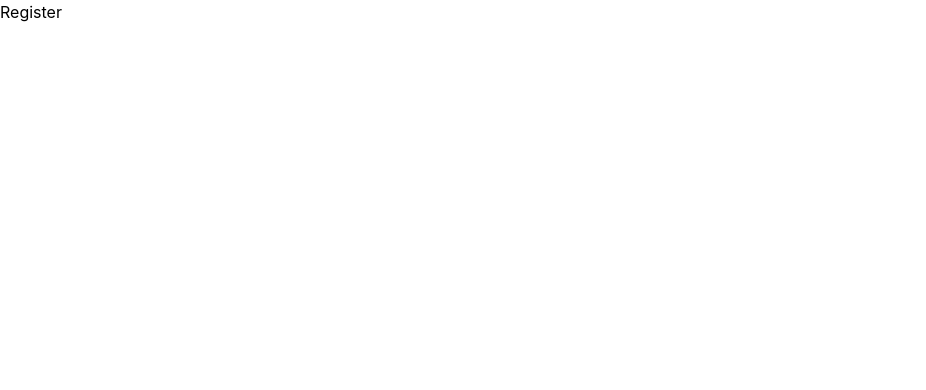
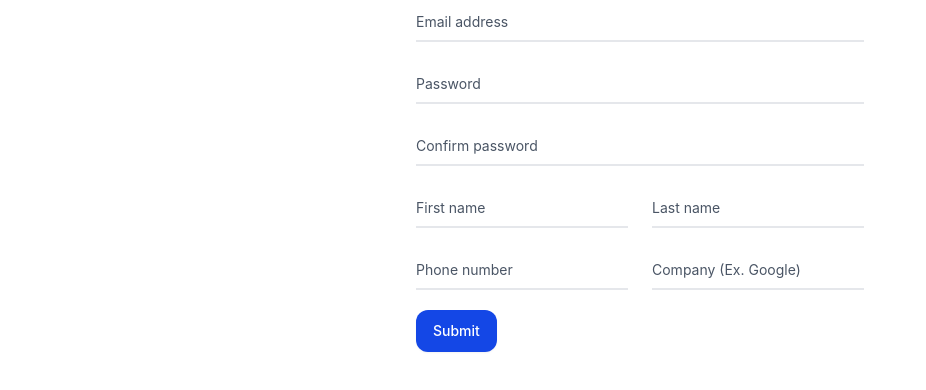
Before and after one commit to danhNg08101997/cybersoft-fiverr, a React (Vite) app: page /sign-up in a window 1280 px wide. Shown: the top 390 px of the page, without its empty margins (0-926 px from the left). Built offline with nearby package versions, Linux system fonts and the light colour scheme.

Commit message:
login page form

```diff
--- a/src/pages/auth/login/index.tsx
+++ b/src/pages/auth/login/index.tsx
@@ -1,7 +1,34 @@
-
 function Login() {
     return (
-        <div>Login</div>
+        <div className="flex items-center justify-center w-full">
+            <div className="flex-1">
+            <img src="https://fiverr-res.cloudinary.com/npm-assets/layout-service/standard.0638957.png" className="block object-fill max-h-full"/>
+            </div>
+            <form className="max-w-sm mx-auto">
+                <div className="mb-5">
+                    <label htmlFor="email" className="block mb-2.5 text-sm font-medium text-heading">Email</label>
+                    <input type="email" id="email"
+                           className="bg-neutral-secondary-medium border border-default-medium text-heading text-sm rounded-base focus:ring-brand focus:border-brand block w-full px-3 py-2.5 shadow-xs placeholder:text-body"
+                           placeholder="Enter email" required/>
+                </div>
+                <div className="mb-5">
+                    <label htmlFor="password" className="block mb-2.5 text-sm font-medium text-heading">Password</label>
+                    <input type="password" id="password"
+                           className="bg-neutral-secondary-medium border border-default-medium text-heading text-sm rounded-base focus:ring-brand focus:border-brand block w-full px-3 py-2.5 shadow-xs placeholder:text-body"
+                           placeholder="Enter password" required/>
+                </div>
+                <label htmlFor="remember" className="flex items-center mb-5">
+                    <input id="remember" type="checkbox" value=""
+                           className="w-4 h-4 border border-default-medium rounded-xs bg-neutral-secondary-medium focus:ring-2 focus:ring-brand-soft hover:cursor-pointer"
+                           required/>
+                    <p className="ms-2 text-sm font-medium text-heading select-none">Remember login</p>
+                </label>
+                <button type="submit"
+                        className="text-white bg-brand box-border border border-transparent hover:bg-brand-strong focus:ring-4 focus:ring-brand-medium shadow-xs font-medium leading-5 rounded-base text-sm px-4 py-2.5 focus:outline-none hover:cursor-pointer">Submit
+                </button>
+            </form>
+        </div>
+
     );
 }
 
--- a/src/pages/auth/register/index.tsx
+++ b/src/pages/auth/register/index.tsx
@@ -1,7 +1,72 @@
-
 function Register() {
     return (
-        <div>Register</div>
+
+
+        <form className="max-w-md mx-auto">
+            <div className="relative z-0 w-full mb-5 group">
+                <input type="email" name="floating_email" id="floating_email"
+                       className="block py-2.5 px-0 w-full text-sm text-heading bg-transparent border-0 border-b-2 border-default-medium appearance-none focus:outline-none focus:ring-0 focus:border-brand peer"
+                       placeholder=" " required/>
+                <label htmlFor="floating_email"
+                       className="absolute text-sm text-body duration-300 transform -translate-y-6 scale-75 top-3 -z-10 origin-[0] peer-focus:start-0 peer-focus:text-fg-brand peer-placeholder-shown:scale-100 peer-placeholder-shown:translate-y-0 peer-focus:scale-75 peer-focus:-translate-y-6 rtl:peer-focus:translate-x-1/4 rtl:peer-focus:left-auto">Email
+                    address</label>
+            </div>
+            <div className="relative z-0 w-full mb-5 group">
+                <input type="password" name="floating_password" id="floating_password"
+                       className="block py-2.5 px-0 w-full text-sm text-heading bg-transparent border-0 border-b-2 border-default-medium appearance-none focus:outline-none focus:ring-0 focus:border-brand peer"
+                       placeholder=" " required/>
+                <label htmlFor="floating_password"
+                       className="absolute text-sm text-body duration-300 transform -translate-y-6 scale-75 top-3 -z-10 origin-[0] peer-focus:start-0 peer-focus:text-fg-brand peer-placeholder-shown:scale-100 peer-placeholder-shown:translate-y-0 peer-focus:scale-75 peer-focus:-translate-y-6 rtl:peer-focus:translate-x-1/4 rtl:peer-focus:left-auto">Password</label>
+            </div>
+            <div className="relative z-0 w-full mb-5 group">
+                <input type="password" name="repeat_password" id="floating_repeat_password"
+                       className="block py-2.5 px-0 w-full text-sm text-heading bg-transparent border-0 border-b-2 border-default-medium appearance-none focus:outline-none focus:ring-0 focus:border-brand peer"
+                       placeholder=" " required/>
+                <label htmlFor="floating_repeat_password"
+                       className="absolute text-sm text-body duration-300 transform -translate-y-6 scale-75 top-3 -z-10 origin-[0] peer-focus:start-0 peer-focus:text-fg-brand peer-placeholder-shown:scale-100 peer-placeholder-shown:translate-y-0 peer-focus:scale-75 peer-focus:-translate-y-6 rtl:peer-focus:translate-x-1/4 rtl:peer-focus:left-auto">Confirm
+                    password</label>
+            </div>
+            <div className="grid md:grid-cols-2 md:gap-6">
+                <div className="relative z-0 w-full mb-5 group">
+                    <input type="text" name="floating_first_name" id="floating_first_name"
+                           className="block py-2.5 px-0 w-full text-sm text-heading bg-transparent border-0 border-b-2 border-default-medium appearance-none focus:outline-none focus:ring-0 focus:border-brand peer"
+                           placeholder=" " required/>
+                    <label htmlFor="floating_first_name"
+                           className="absolute text-sm text-body duration-300 transform -translate-y-6 scale-75 top-3 -z-10 origin-[0] peer-focus:start-0 peer-focus:text-fg-brand peer-placeholder-shown:scale-100 peer-placeholder-shown:translate-y-0 peer-focus:scale-75 peer-focus:-translate-y-6 rtl:peer-focus:translate-x-1/4 rtl:peer-focus:left-auto">First
+                        name</label>
+                </div>
+                <div className="relative z-0 w-full mb-5 group">
+                    <input type="text" name="floating_last_name" id="floating_last_name"
+                           className="block py-2.5 px-0 w-full text-sm text-heading bg-transparent border-0 border-b-2 border-default-medium appearance-none focus:outline-none focus:ring-0 focus:border-brand peer"
+                           placeholder=" " required/>
+                    <label htmlFor="floating_last_name"
+                           className="absolute text-sm text-body duration-300 transform -translate-y-6 scale-75 top-3 -z-10 origin-[0] peer-focus:start-0 peer-focus:text-fg-brand peer-placeholder-shown:scale-100 peer-placeholder-shown:translate-y-0 peer-focus:scale-75 peer-focus:-translate-y-6 rtl:peer-focus:translate-x-1/4 rtl:peer-focus:left-auto">Last
+                        name</label>
+                </div>
+            </div>
+            <div className="grid md:grid-cols-2 md:gap-6">
+                <div className="relative z-0 w-full mb-5 group">
+                    <input type="tel" pattern="[0-9]{3}-[0-9]{3}-[0-9]{4}" name="floating_phone" id="floating_phone"
+                           className="block py-2.5 px-0 w-full text-sm text-heading bg-transparent border-0 border-b-2 border-default-medium appearance-none focus:outline-none focus:ring-0 focus:border-brand peer"
+                           placeholder=" " required/>
+                    <label htmlFor="floating_phone"
+                           className="absolute text-sm text-body duration-300 transform -translate-y-6 scale-75 top-3 -z-10 origin-[0] peer-focus:start-0 peer-focus:text-fg-brand peer-placeholder-shown:scale-100 peer-placeholder-shown:translate-y-0 peer-focus:scale-75 peer-focus:-translate-y-6 rtl:peer-focus:translate-x-1/4 rtl:peer-focus:left-auto">Phone
+                        number</label>
+                </div>
+                <div className="relative z-0 w-full mb-5 group">
+                    <input type="text" name="floating_company" id="floating_company"
+                           className="block py-2.5 px-0 w-full text-sm text-heading bg-transparent border-0 border-b-2 border-default-medium appearance-none focus:outline-none focus:ring-0 focus:border-brand peer"
+                           placeholder=" " required/>
+                    <label htmlFor="floating_company"
+                           className="absolute text-sm text-body duration-300 transform -translate-y-6 scale-75 top-3 -z-10 origin-[0] peer-focus:start-0 peer-focus:text-fg-brand peer-placeholder-shown:scale-100 peer-placeholder-shown:translate-y-0 peer-focus:scale-75 peer-focus:-translate-y-6 rtl:peer-focus:translate-x-1/4 rtl:peer-focus:left-auto">Company
+                        (Ex. Google)</label>
+                </div>
+            </div>
+            <button type="submit"
+                    className="text-white bg-brand box-border border border-transparent hover:bg-brand-strong focus:ring-4 focus:ring-brand-medium shadow-xs font-medium leading-5 rounded-base text-sm px-4 py-2.5 focus:outline-none">Submit
+            </button>
+        </form>
+
     );
 }
 
```
